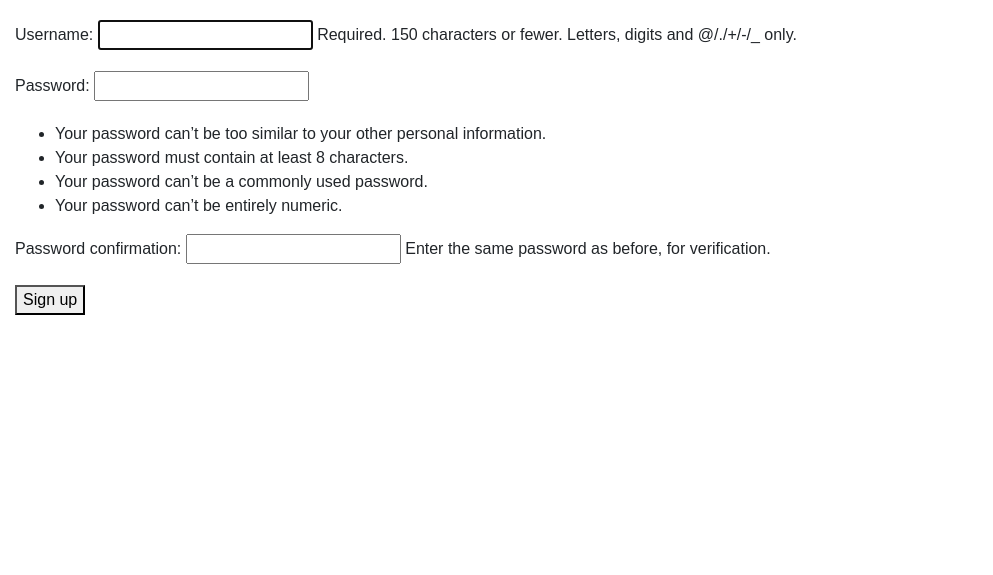
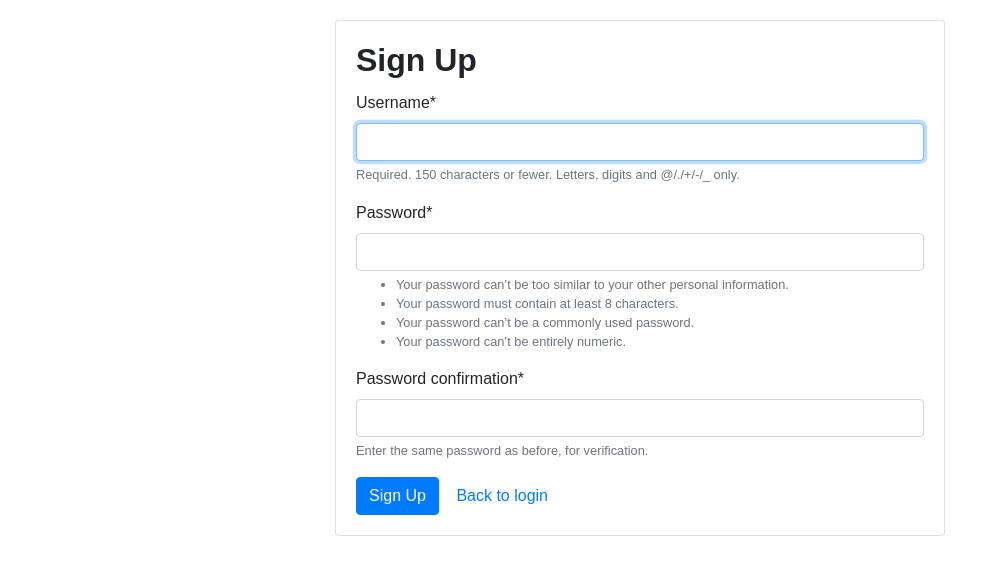
Before and after one commit to batzor/jobnt, a Django app: page /register/ in a window 1280 px wide. Shown: the part 138-713 px from the top of the page, without its empty margins (0-993 px from the left). Run offline with Django 3.2, Linux system fonts and the light colour scheme; some libraries are stand-ins or nearby versions.

Commit message:
Enhanced frontend

```diff
--- a/jobnt/catalog/templates/catalog/register.html
+++ b/jobnt/catalog/templates/catalog/register.html
@@ -1,9 +1,21 @@
 {% extends 'catalog/wrapper.html' %}
 
 {% block content %}
-<form method='post'>
-  {% csrf_token %}
-  {{ form.as_p }}
-  <button type='submit'>Sign up</button>
-</form>
+<div class="row justify-content-center">
+  <div class="col-6">
+    <div class="card">
+      <div class="card-body">
+        <h2 class="card-title font-weight-bold">Sign Up</h2>
+        <form method="post">
+          {% csrf_token %}
+          {% load crispy_forms_tags %}
+          {{ form|crispy }}
+          <button type="submit" class="btn btn-primary">Sign Up</button>
+          <input type="hidden" name="next" value="{{ next }}" />
+          <a href="{% url 'login' %}" class="btn btn-link">Back to login</a>
+        </form>
+      </div>
+    </div>
+  </div>
+</div>
 {% endblock content %}
--- a/jobnt/templates/registration/login.html
+++ b/jobnt/templates/registration/login.html
@@ -20,7 +20,7 @@
     <div class="card">
       <div class="card-body">
         <h2 class="card-title font-weight-bold">Login</h2>
-        <form method="post" novalidate>
+        <form method="post">
           {% csrf_token %}
           {% load crispy_forms_tags %}
           {{ form|crispy }}
```
